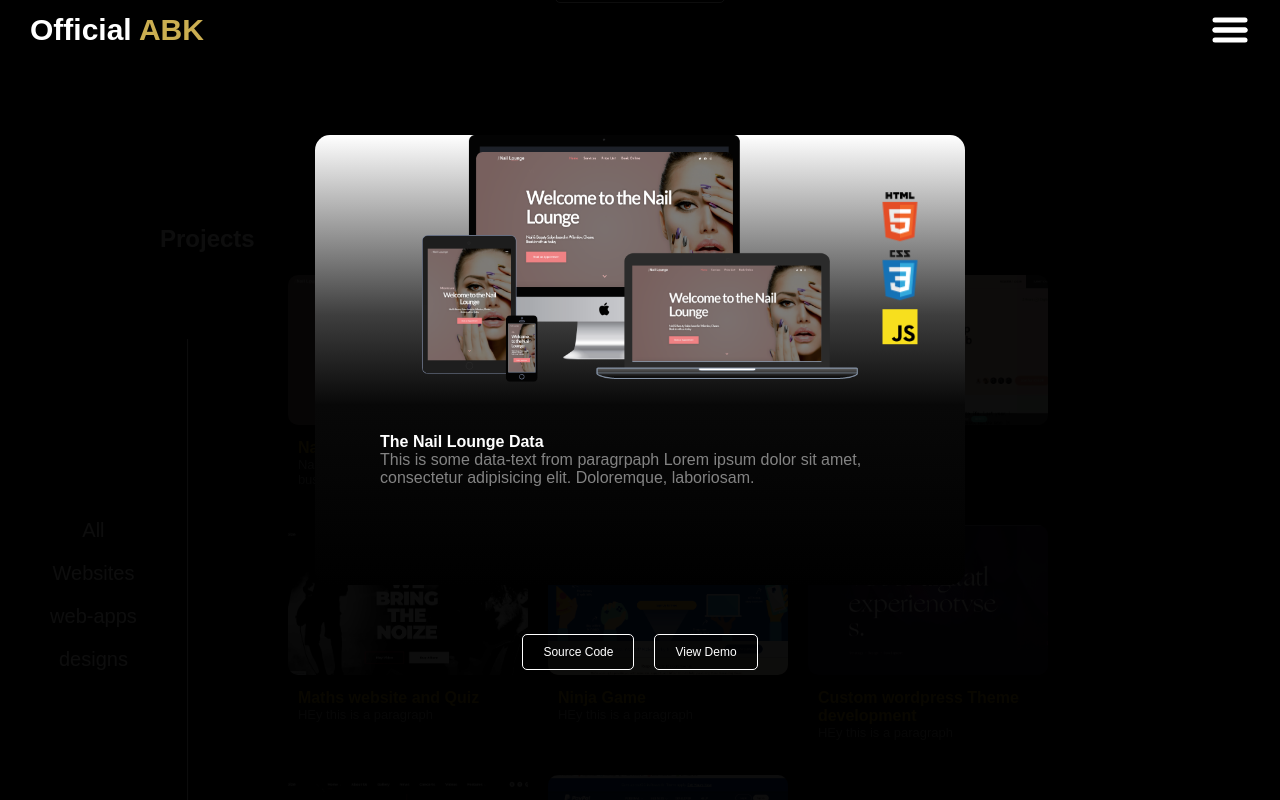
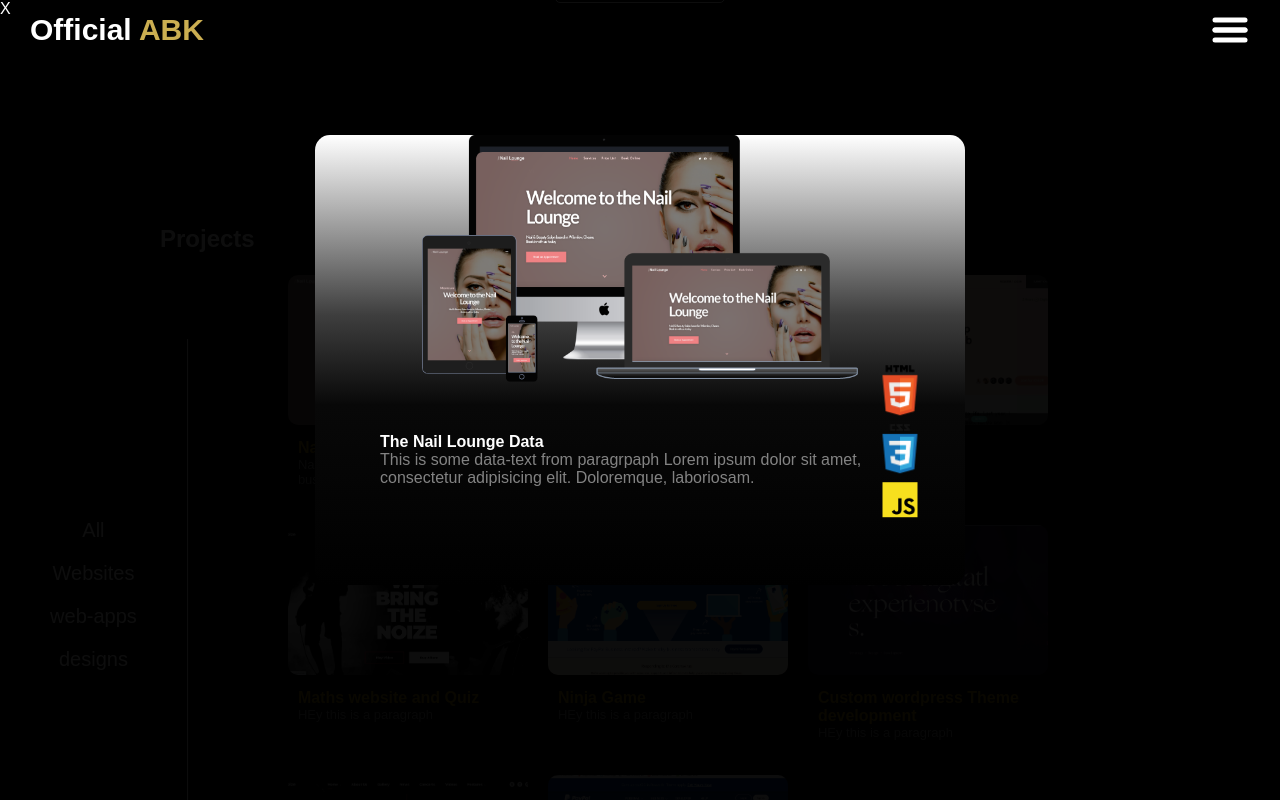
Before and after one commit to officialABK/MyPortfolio, a plain HTML site: page My Website/index.html in a window 1280 px wide. Both pictures are taken after a click on the element 407 px from the left and 1775 px from the top of the page. Shown: the part 1375-2175 px from the top of the page. Drawn offline with nearby package versions, Linux system fonts and the light colour scheme.

Commit message:
Update index.html

```diff
--- a/My Website/index.html
+++ b/My Website/index.html
@@ -225,27 +225,26 @@ I’m a fast learner, able to pick up new skills and juggle different projects a
 </div>
 </section>
 <div class="modal">
+            <div class="modal-close">X</div>
             <div class="modal-box">
+
                 <div class="modal-img">
-                               <a href="/contact.html">//</a>
-
-                    <img src="Images/hero.jpg" alt="" >
+                    <img src="Images/hero.jpg" alt="image">
+                    <a class="modal-img-btn" href="#">View Demo</a>
                 </div>
-                <ul>
+                <div class="modal-textbox">
+                    <h4>Website title</h4>
+                    <p>Lorem ipsum dolor sit amet, consectetur adipisicing elit. Corrupti amet deleniti eligendi ipsam! In ipsa ipsum, possimus, autem voluptatibus aperiam accusantium sit sequi magnam odio. <span><a href="www.google.com">Source Code</a></span></p>
+                    <ul>
                     <li><img src="Images/html5.png" alt="html"></li>
                     <li><img src="Images/css-5.png" alt="html"></li>
                     <li><img src="Images/javascript.png" alt="html"></li>
                 </ul>
-                <div class="modal-textbox">
-                    <h4>Website title</h4>
-                    <p>Lorem ipsum dolor sit amet, consectetur adipisicing elit. Corrupti amet deleniti eligendi ipsam! In ipsa ipsum, possimus, autem voluptatibus aperiam accusantium sit sequi magnam odio.</p>
                 </div>
+
             </div>
 
-            <div class="modal-btn">
-                <a href="www.google.com">Source Code</a>
-                <a href="">View Demo</a>
-            </div>
+
 </div>
 
 </main>
```
